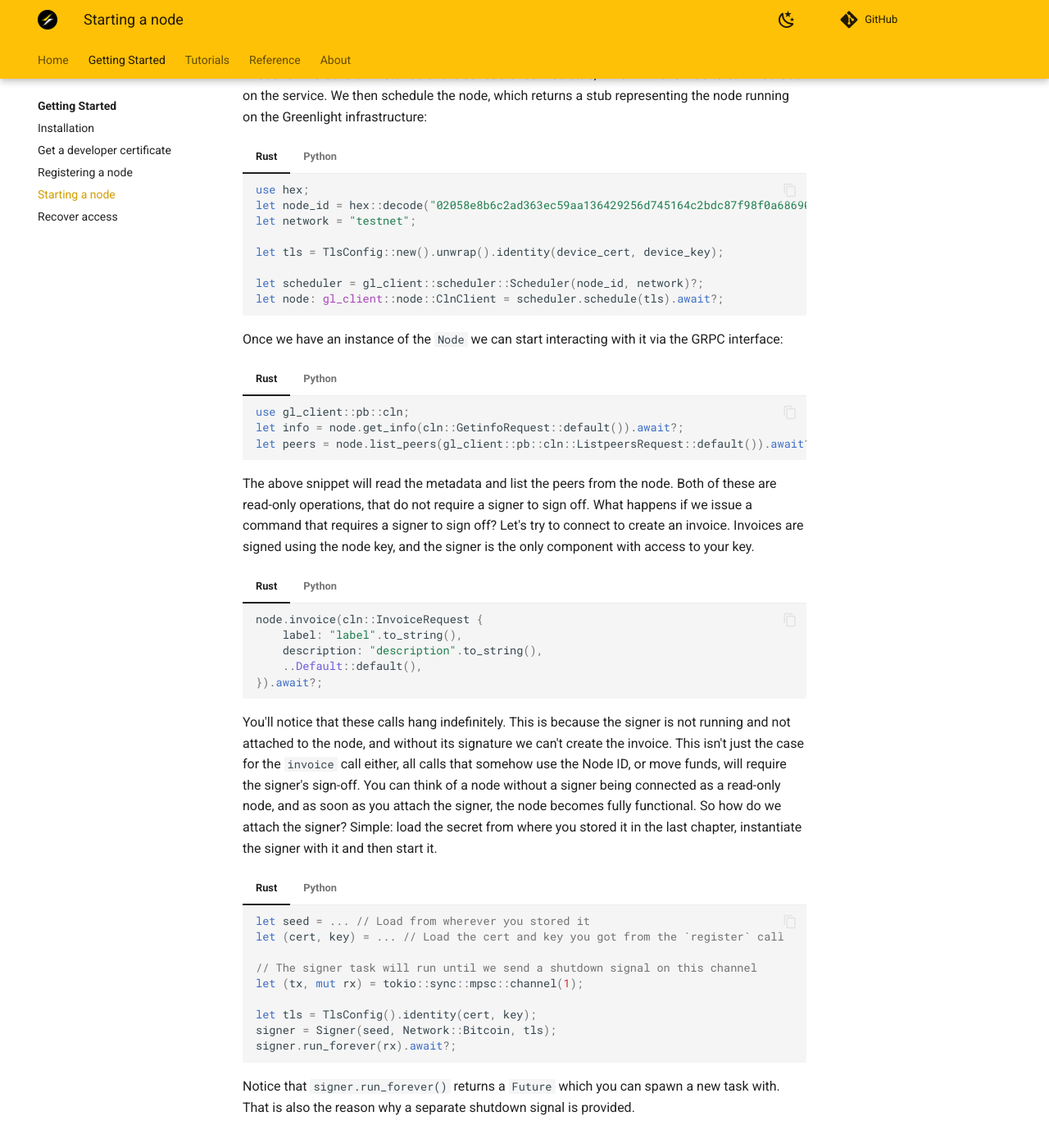
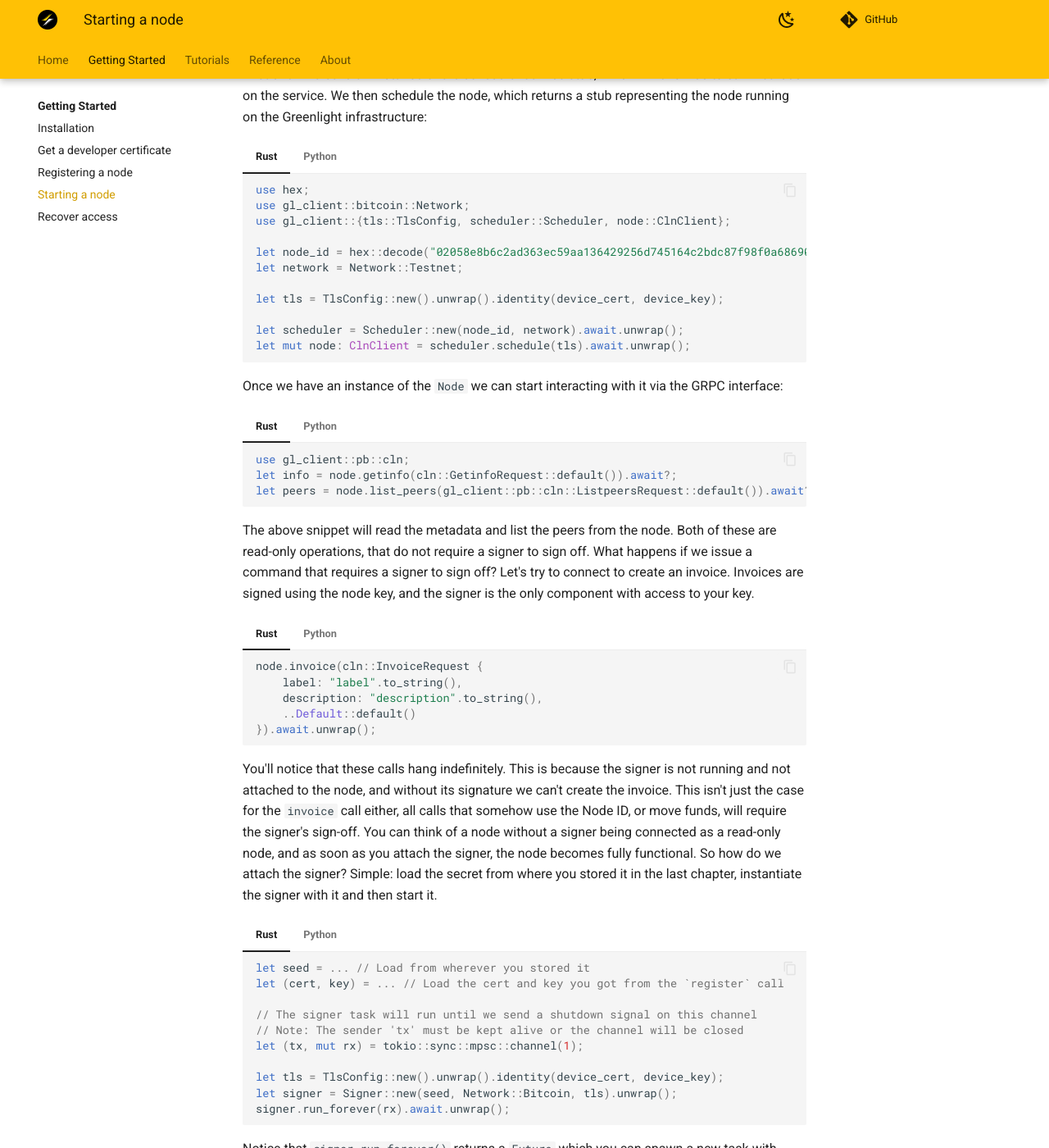
Before and after one commit to Blockstream/greenlight, an MkDocs documentation site: the page built from docs/src/getting-started/schedule.md, in a window 1280 px wide and 1400 px high, scrolled down 470 px. Shown: the whole window at 82% size. Built offline with MkDocs 1.6.1 and Material for MkDocs 9.7.7, drawn with Linux system fonts in a browser that asks for light colours; comment, search, counter and statistics services are not loaded.

Commit message:
docs: Fixed syntax for code examples in getting-started.

````diff
--- a/docs/src/getting-started/schedule.md
+++ b/docs/src/getting-started/schedule.md
@@ -27,18 +27,21 @@ Greenlight infrastructure:
 === "Rust"
 	```rust
 	use hex;
-	let node_id = hex::decode("02058e8b6c2ad363ec59aa136429256d745164c2bdc87f98f0a68690ec2c5c9b0b")?;
-	let network = "testnet";
+	use gl_client::bitcoin::Network;
+	use gl_client::{tls::TlsConfig, scheduler::Scheduler, node::ClnClient};
+
+	let node_id = hex::decode("02058e8b6c2ad363ec59aa136429256d745164c2bdc87f98f0a68690ec2c5c9b0b").unwrap();
+	let network = Network::Testnet;
 
 	let tls = TlsConfig::new().unwrap().identity(device_cert, device_key);
 
-	let scheduler = gl_client::scheduler::Scheduler(node_id, network)?;
-	let node: gl_client::node::ClnClient = scheduler.schedule(tls).await?;
+	let scheduler = Scheduler::new(node_id, network).await.unwrap();
+	let mut node: ClnClient = scheduler.schedule(tls).await.unwrap();
 	```
 
 === "Python"
 	```python
-	from glclient import TlsConfig, Scheduler,
+	from glclient import TlsConfig, Scheduler
 	cert, key = b'...', b'...'
 	node_id = bytes.fromhex("02058e8b6c2ad363ec59aa136429256d745164c2bdc87f98f0a68690ec2c5c9b0b")
 	network = "testnet"
@@ -53,7 +56,7 @@ Once we have an instance of the `Node` we can start interacting with it via the
 === "Rust"
     ```rust
     use gl_client::pb::cln;
-	let info = node.get_info(cln::GetinfoRequest::default()).await?;
+	let info = node.getinfo(cln::GetinfoRequest::default()).await?;
 	let peers = node.list_peers(gl_client::pb::cln::ListpeersRequest::default()).await?;
 	```
 === "Python"
@@ -74,8 +77,8 @@ only component with access to your key.
     node.invoice(cln::InvoiceRequest {
 	    label: "label".to_string(),
 		description: "description".to_string(),
-		..Default::default(),
-	}).await?;
+		..Default::default()
+	}).await.unwrap();
 	```
 
 === "Python"
@@ -104,11 +107,12 @@ in the last chapter, instantiate the signer with it and then start it.
 	let (cert, key) = ... // Load the cert and key you got from the `register` call
 
 	// The signer task will run until we send a shutdown signal on this channel
+	// Note: The sender 'tx' must be kept alive or the channel will be closed
 	let (tx, mut rx) = tokio::sync::mpsc::channel(1);
 
-	let tls = TlsConfig().identity(cert, key);
-	signer = Signer(seed, Network::Bitcoin, tls);
-	signer.run_forever(rx).await?;
+	let tls = TlsConfig::new().unwrap().identity(device_cert, device_key);
+	let signer = Signer::new(seed, Network::Bitcoin, tls).unwrap();
+	signer.run_forever(rx).await.unwrap();
 	```
 
 	Notice that `signer.run_forever()` returns a `Future` which you can spawn a
@@ -120,8 +124,8 @@ in the last chapter, instantiate the signer with it and then start it.
 	seed = ... # Load from wherever you stored it
 	cert, key = ... // Load the cert and key you got from the `register` call
 
-	tls = TlsConfig().identity(cert, key)
-	signer = Signer::new(secret, Network::Bitcoin, tls)
+	tls = TlsConfig().identity(device_cert, device_key)
+	signer = Signer(seed, network="bitcoin", tls=tls)
 	signer.run_in_thread()
 	```
 
````
Also changed, not shown: docs/src/getting-started/recover.md (+18 -6 lines), docs/src/getting-started/register.md (+10 -8 lines).
